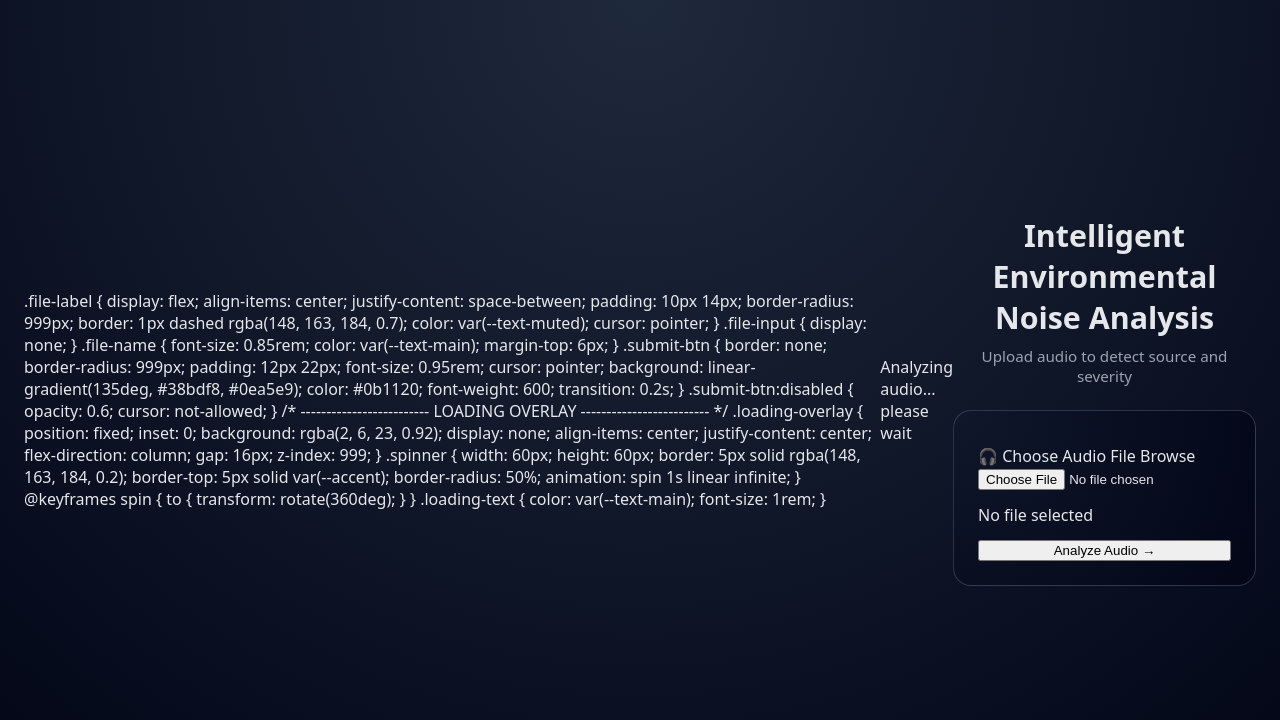
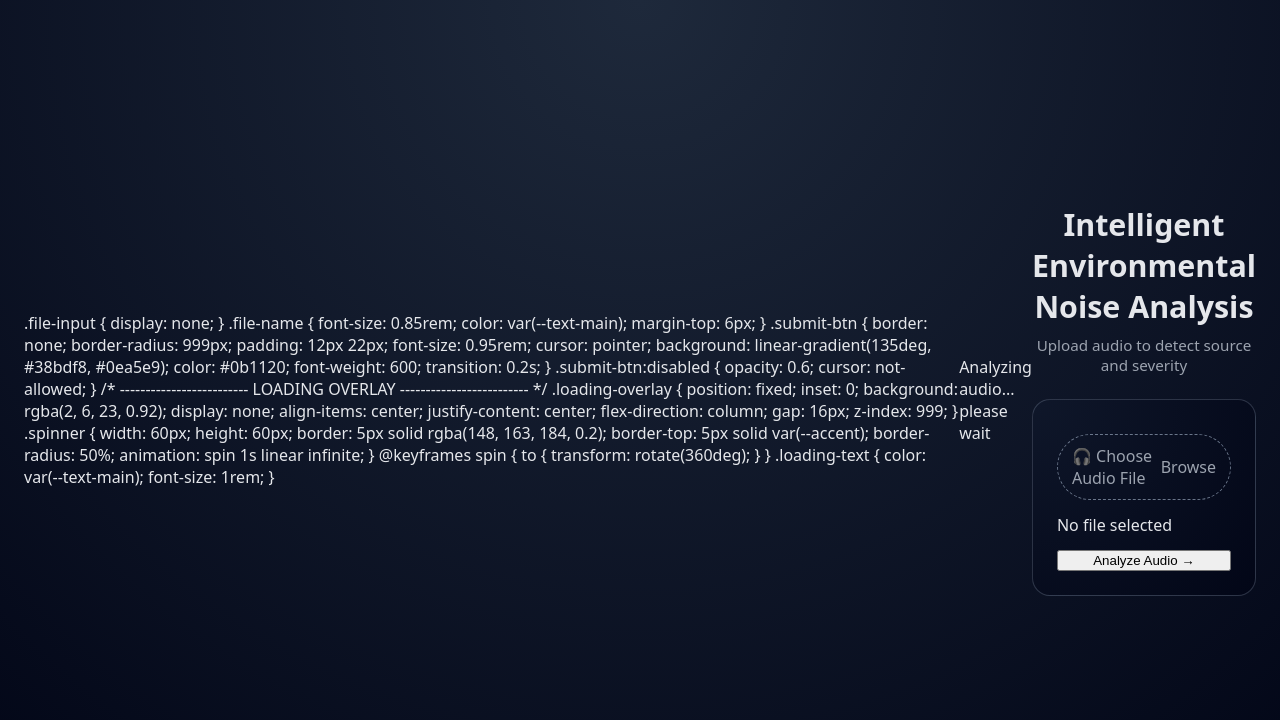
Before and after one commit to rresim22/Noise-Detector-Final, a Flask app: page / in a window 1280 px wide. Shown: the top 720 px of the page. Run offline with Flask 3, Linux system fonts and the light colour scheme; parts of the project's set-up code (start-up, migrations or seed data) failed here and were passed over.

Commit message:
Style custom file upload control

```diff
--- a/templates/index.html
+++ b/templates/index.html
@@ -57,14 +57,13 @@
             border: 1px solid rgba(148, 163, 184, 0.28);
         }
 
-
         .form {
             display: flex;
             flex-direction: column;
             gap: 14px;
             margin-top: 10px;
         }
-</style>
+
 
     .file-label {
         display: flex;
@@ -76,6 +75,12 @@
         color: var(--text-muted);
         cursor: pointer;
     }
+
+    .file-input {
+        display: none;
+    }
+</style>
+
 
         .file-input {
             display: none;
```
Lines whose indentation alone changed are shown as unchanged.
